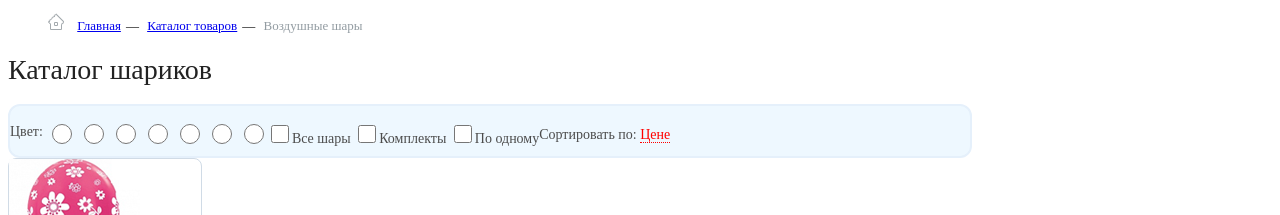
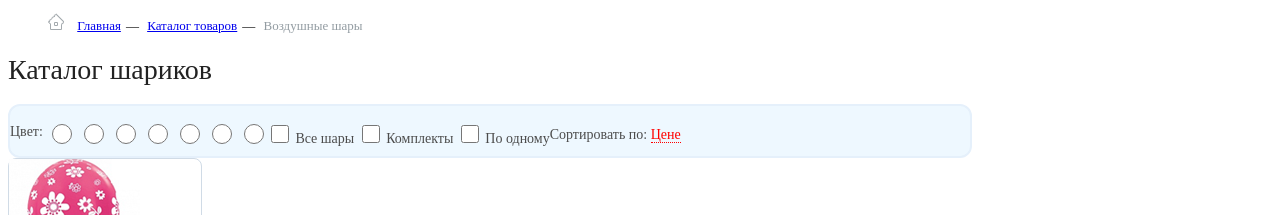
Before and after one commit to ViktoriaMaryenko/diol, a plain HTML site: page index.html in a window 1280 px wide. Shown: the top 215 px of the page. Drawn offline with Linux system fonts and the light colour scheme; files whose address does not match are found by name.

Commit message:
Add files via upload

```diff
--- a/css/style.css
+++ b/css/style.css
@@ -114,14 +114,14 @@ h1 {
 	line-height: 65px;
 }
 
-.checkbox input {
+#product__group {
 	width: 18px;
 	height: 18px;
 	border: 1px solid #bdcbd5;
 
 }
 
-.checkbox:checked {
+#product__group:checked {
 	background: red;
 }
 
--- a/index.html
+++ b/index.html
@@ -25,9 +25,12 @@
 			<input type="radio" class="sphere orange">
 		</div>
 		<div class="checkbox">
-			<input type="checkbox" name="" value="">Все шары
-			<input type="checkbox" name="" value="">Комплекты
-			<input type="checkbox" name="" value="">По одному
+			<input type="checkbox" id ="product__group" name="" value="">
+			<label for="product__group">Все шары</label>
+			<input type="checkbox" id ="product__group" name="" value="">
+			<label for="product__group">Комплекты</label>
+			<input type="checkbox" id ="product__group" name="" value="">
+			<label for="product__group">По одному</label>
 		</div>
 		<div class="price">
 			<p>Сортировать по: <span class="price__color">  Цене</span></p>
```
Lines whose indentation alone changed are shown as unchanged.
